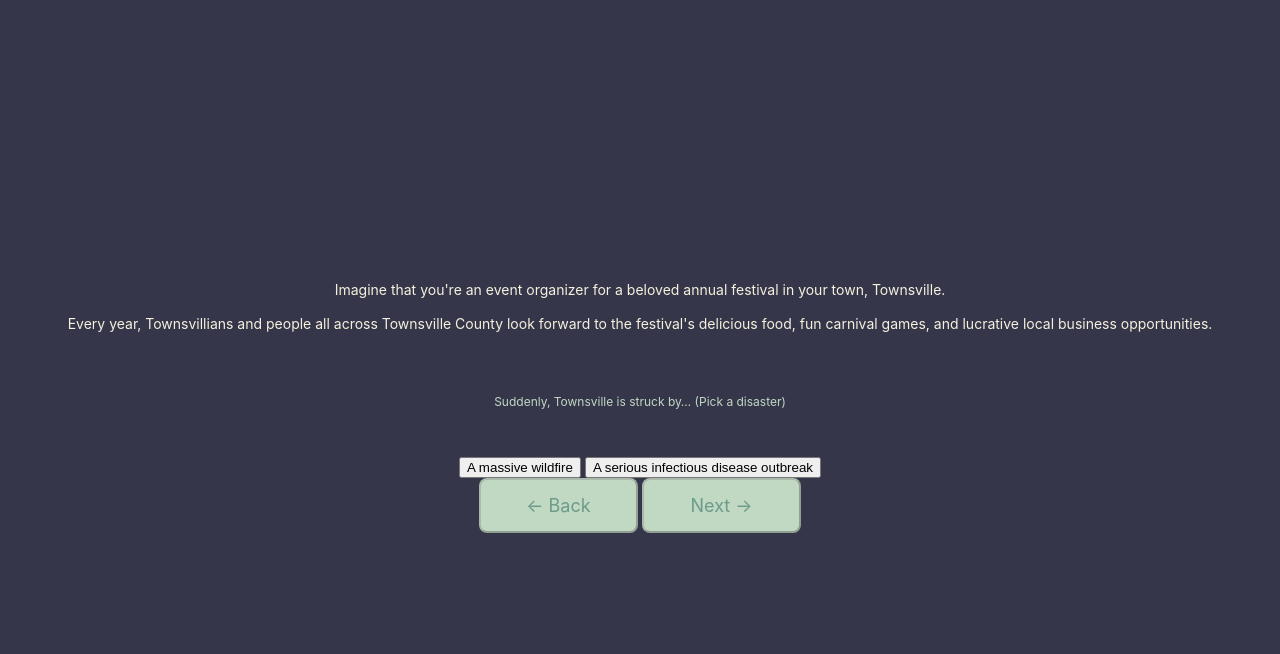
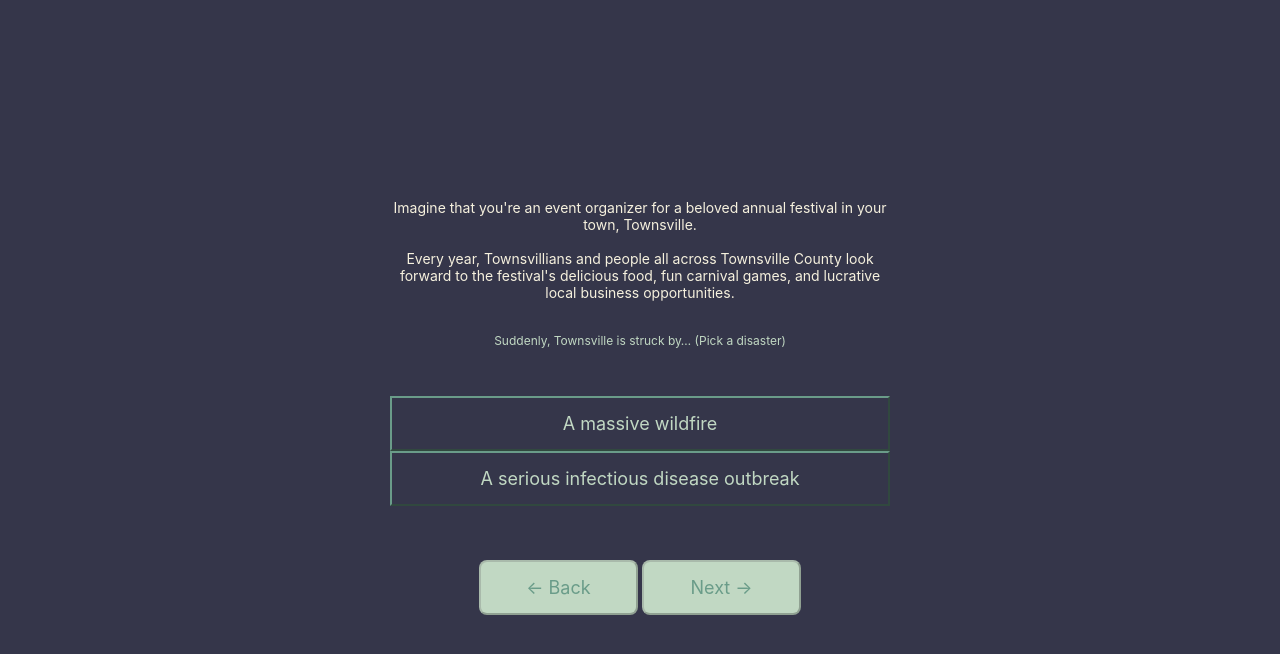
Before and after one commit to sharondotchen/OlympicPlanner, a Svelte app: page / in a window 1280 px wide. Both pictures are taken after a click on the button "Start →". Shown: the top 654 px of the page. Built offline with nearby package versions, Linux system fonts and the light colour scheme.

Commit message:
slide 2 slide 3 !

```diff
--- a/src/app.css
+++ b/src/app.css
@@ -37,6 +37,10 @@ p { /* body text*/
   font-style: normal;
   color:  var(--secondary)
 }
+.simulation_text{
+  max-width: 500px;
+  position: flex;
+}
 .choice_button_text {
   font-family: "Inter", sans-serif;
   font-optical-sizing: auto;
@@ -61,6 +65,150 @@ p { /* body text*/
   font-style: normal;
   color: var(--accent);
 }
+
+#disaster-picker{
+  max-width: 500px;
+  display: grid;
+  flex-direction: column;
+}
+
+.fire {
+  width: 500px;
+  height: 55px;
+  font-family: "Inter", sans-serif;
+  font-optical-sizing: auto;
+	font-size: 18px;
+  font-style: normal;
+  color: var(--secondary);
+  background-color: var(--bg-color);
+  border-color: var(--accent);
+}
+.fire:hover {
+  width: 500px;
+  height: 55px;
+  font-family: "Inter", sans-serif;
+  font-optical-sizing: auto;
+	font-size: 18px;
+  font-style: normal;
+  color: var(--bg-color);
+  background-color: var(--accent);
+  border-color: var(--accent);
+}
+.fire:focus {
+  width: 500px;
+  height: 55px;
+  font-family: "Inter", sans-serif;
+  font-optical-sizing: auto;
+	font-size: 18px;
+  font-style: normal;
+  color: var(--bg-color);
+  background-color: var(--accent);
+  border-color: var(--accent);
+}
+
+.disease {
+  width: 500px;
+  height: 55px;
+  font-family: "Inter", sans-serif;
+  font-optical-sizing: auto;
+	font-size: 18px;
+  font-style: normal;
+  color: var(--secondary);
+  background-color: var(--bg-color);
+  border-color: var(--accent);
+}
+.disease:hover {
+  width: 500px;
+  height: 55px;
+  font-family: "Inter", sans-serif;
+  font-optical-sizing: auto;
+	font-size: 18px;
+  font-style: normal;
+  color: var(--bg-color);
+  background-color: var(--accent);
+  border-color: var(--accent);
+}
+.disease:focus {
+  width: 500px;
+  height: 55px;
+  font-family: "Inter", sans-serif;
+  font-optical-sizing: auto;
+	font-size: 18px;
+  font-style: normal;
+  color: var(--bg-color);
+  background-color: var(--accent);
+  border-color: var(--accent);
+}
+
+.cancel {
+  width: 500px;
+  height: 55px;
+  font-family: "Inter", sans-serif;
+  font-optical-sizing: auto;
+	font-size: 18px;
+  font-style: normal;
+  color: var(--secondary);
+  background-color: var(--bg-color);
+  border-color: var(--accent);
+}
+.cancel:hover {
+  width: 500px;
+  height: 55px;
+  font-family: "Inter", sans-serif;
+  font-optical-sizing: auto;
+	font-size: 18px;
+  font-style: normal;
+  color: var(--bg-color);
+  background-color: var(--accent);
+  border-color: var(--accent);
+}
+.cancel:focus {
+  width: 500px;
+  height: 55px;
+  font-family: "Inter", sans-serif;
+  font-optical-sizing: auto;
+	font-size: 18px;
+  font-style: normal;
+  color: var(--bg-color);
+  background-color: var(--accent);
+  border-color: var(--accent);
+}
+
+.dont-cancel {
+  width: 500px;
+  height: 55px;
+  font-family: "Inter", sans-serif;
+  font-optical-sizing: auto;
+	font-size: 18px;
+  font-style: normal;
+  color: var(--secondary);
+  background-color: var(--bg-color);
+  border-color: var(--accent);
+}
+.dont-cancel:hover {
+  width: 500px;
+  height: 55px;
+  font-family: "Inter", sans-serif;
+  font-optical-sizing: auto;
+	font-size: 18px;
+  font-style: normal;
+  color: var(--bg-color);
+  background-color: var(--accent);
+  border-color: var(--accent);
+}
+.dont-cancel:focus {
+  width: 500px;
+  height: 55px;
+  font-family: "Inter", sans-serif;
+  font-optical-sizing: auto;
+	font-size: 18px;
+  font-style: normal;
+  color: var(--bg-color);
+  background-color: var(--accent);
+  border-color: var(--accent);
+}
+
+
 
 body {
   margin: 0;
--- a/src/lib/2DisasterPicker.svelte
+++ b/src/lib/2DisasterPicker.svelte
@@ -16,24 +16,27 @@
     //let { body, action, choice1, choice2 } = disasterPicker || {};
 </script>
 
-
+<div class = "simulation_text">
 <p>Imagine that you're an event organizer for a beloved annual festival in your town, Townsville.
 <br>
 <br>
  Every year, Townsvillians and people all across Townsville County look forward to the festival's delicious food, fun carnival games, and lucrative local business opportunities.</p>
- <br>
- <br>
-<p class="action">Suddenly, Townsville is struck by… (Pick a disaster)</p>
+<br>
+<p class="action" style="margin-top: 0;">Suddenly, Townsville is struck by… (Pick a disaster)</p>
+</div>
 <br>
 <br>
-<div id="disaster-picker">
+<div id="disaster-picker" >
     <button class="fire" onclick={()=> updateDisaster ("fire")}>A massive wildfire</button>
     <button class="disease" onclick={()=> updateDisaster ("disease")}>A serious infectious disease outbreak</button>
 </div>
+<br>
+<br>
+<br>
 
-{#if userDisaster}
-<p class="action">You picked {userDisaster}.</p>
-{/if}
+<!--{#if userDisaster}
+<p class="action" >You picked {userDisaster}.</p>
+{/if}-->
 
 <button class="navbutton" onclick={()=> goToSlide (1)} disabled={!userDisaster}>← Back</button>
 <button class="navbutton" onclick={()=> goToSlide (3)} disabled={!userDisaster}>Next →</button>
--- a/src/lib/3CancelPicker.svelte
+++ b/src/lib/3CancelPicker.svelte
@@ -20,15 +20,25 @@ let {goToSlide, userDisaster, userChoice, updateChoice,} = $props();
 </script>
 
 <p>You picked {userDisaster}.</p>
+<div class = "simulation_text">
+    <p>A massive wildfire has consumed a large swath of Townsville, leaving hundreds of Townsvillians displaced from their homes and even causing a few deaths.
     <br>
-<p class="action">What do you do?</p>
     <br>
+    The Townsville Festival isn’t for several months, and there’s some time to rebuild before the event takes place. Everyone in Townsville really looks forward to the festival every year, and vendors and city officials are encouraging you to proceed with the festival to lift everyone’s spirits. The event would also bring some much-needed business and cash flow into the Townsville economy. However, some local community members are pushing for the festival to be cancelled, and they say that the funds normally allocated to the festival planning should be donated to fire victims and dedicated to rebuilding.</p>
+    <br>
+    <p class="action" style="margin-top: 0;">What do you do?</p>
+    </div>
+    <br>
+    <br>
+    <div id="disaster-picker" >
         <button class="cancel" onclick={()=> updateChoice ("to cancel")}>Cancel the festival.</button>
         <button class="dont-cancel" onclick={()=> updateChoice ("not to cancel")}>Don't cancel — Townsville needs this!</button>
+    </div>
     <br>
     <br>
-{#if userChoice}
-<p class="action">You chose {userChoice}.</p>
-{/if}
+    <br>
+
+
+
 <button class="navbutton" onclick={()=> goToSlide(2)} disabled={!userChoice}>← Back</button>
 <button class="navbutton" onclick={()=> goToSlide(4)} disabled={!userChoice}>Next →</button>
--- a/src/lib/OlympicPlanner.svelte
+++ b/src/lib/OlympicPlanner.svelte
@@ -9,7 +9,7 @@
 <p style="margin-top: 0;">by Sharon Chen and Juliana George</p>
 <br>
 <br>
-<img src="./assets/olympic_cover.svg" alt="cover illustration with olympic logo" />
+<img src="src/assets/olympic_cover.svg" alt="cover illustration with olympic logo" />
 <br>
 <br>
 <br>
```
Also changed, not shown: olympic_cover.svg (deleted). Lines whose indentation alone changed are shown as unchanged.
